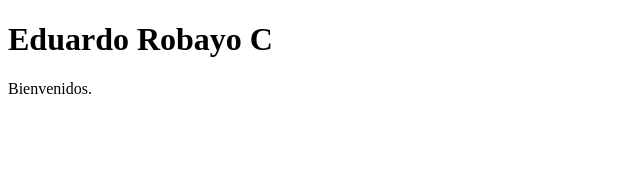
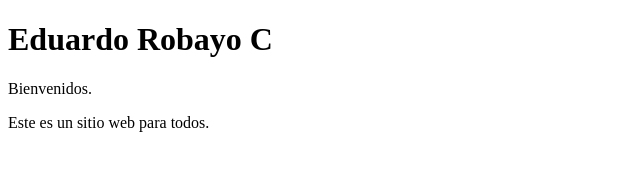
Before and after one commit to eduardorc100/eduardorc100.github.io, a plain HTML site: page index.html in a window 1280 px wide. Shown: the whole page, without its empty margins (0-640 px from the left). Drawn offline with Linux system fonts and the light colour scheme.

Commit message:
Update index.html

```diff
--- a/index.html
+++ b/index.html
@@ -6,5 +6,6 @@
   <body>
     <h1>Eduardo Robayo C</h1>
     <p>Bienvenidos.</p>
+    <p>Este es un sitio web para todos.</p>
   </body>
   </html>
```
